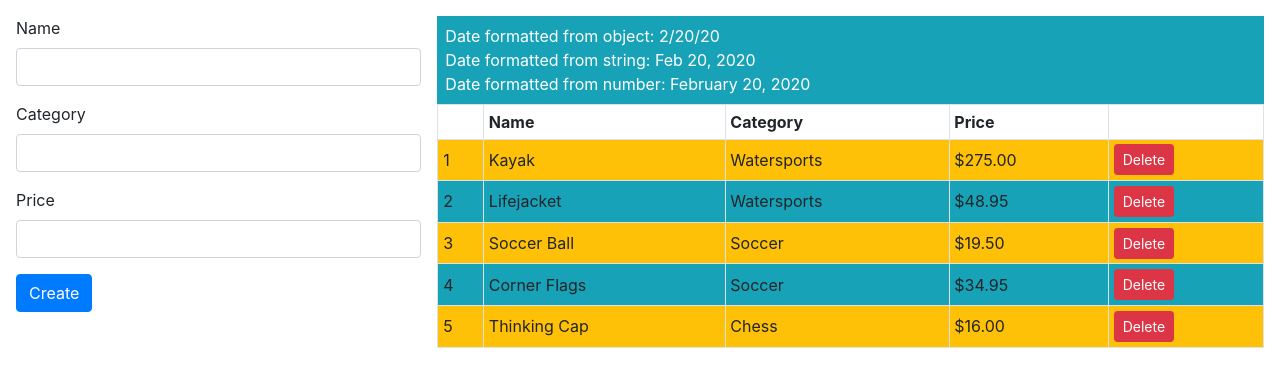
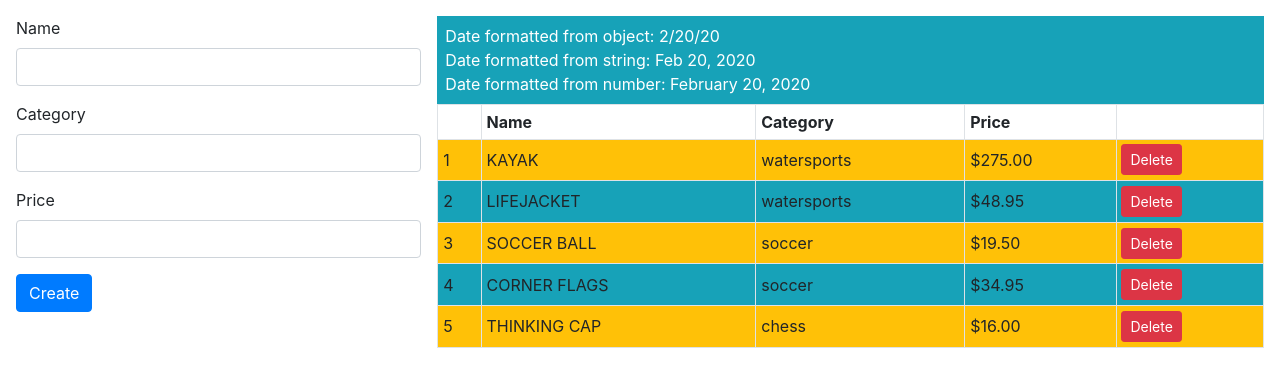
Before and after one commit to rene-copaga/example, an Angular app: page / in a window 1280 px wide. Shown: the top 386 px of the page. Built offline with nearby package versions, Linux system fonts and the light colour scheme.

Commit message:
Changing String Case

```diff
--- a/src/app/productTable.component.html
+++ b/src/app/productTable.component.html
@@ -10,8 +10,8 @@
             let i = index; let odd = odd; let even = even"
             [class.bg-info]="odd" [class.bg-warning]="even">
         <td style="vertical-align:middle">{{i + 1}}</td>
-        <td style="vertical-align:middle">{{item.name}}</td>
-        <td style="vertical-align:middle">{{item.category}}</td>
+        <td style="vertical-align:middle">{{item.name | uppercase}}</td>
+        <td style="vertical-align:middle">{{item.category | lowercase}}</td>
         <td style="vertical-align:middle">
             {{item.price | addTax:(taxRate || 0) | currency:"USD":"symbol":"2.2-2" }}
         </td>
```
